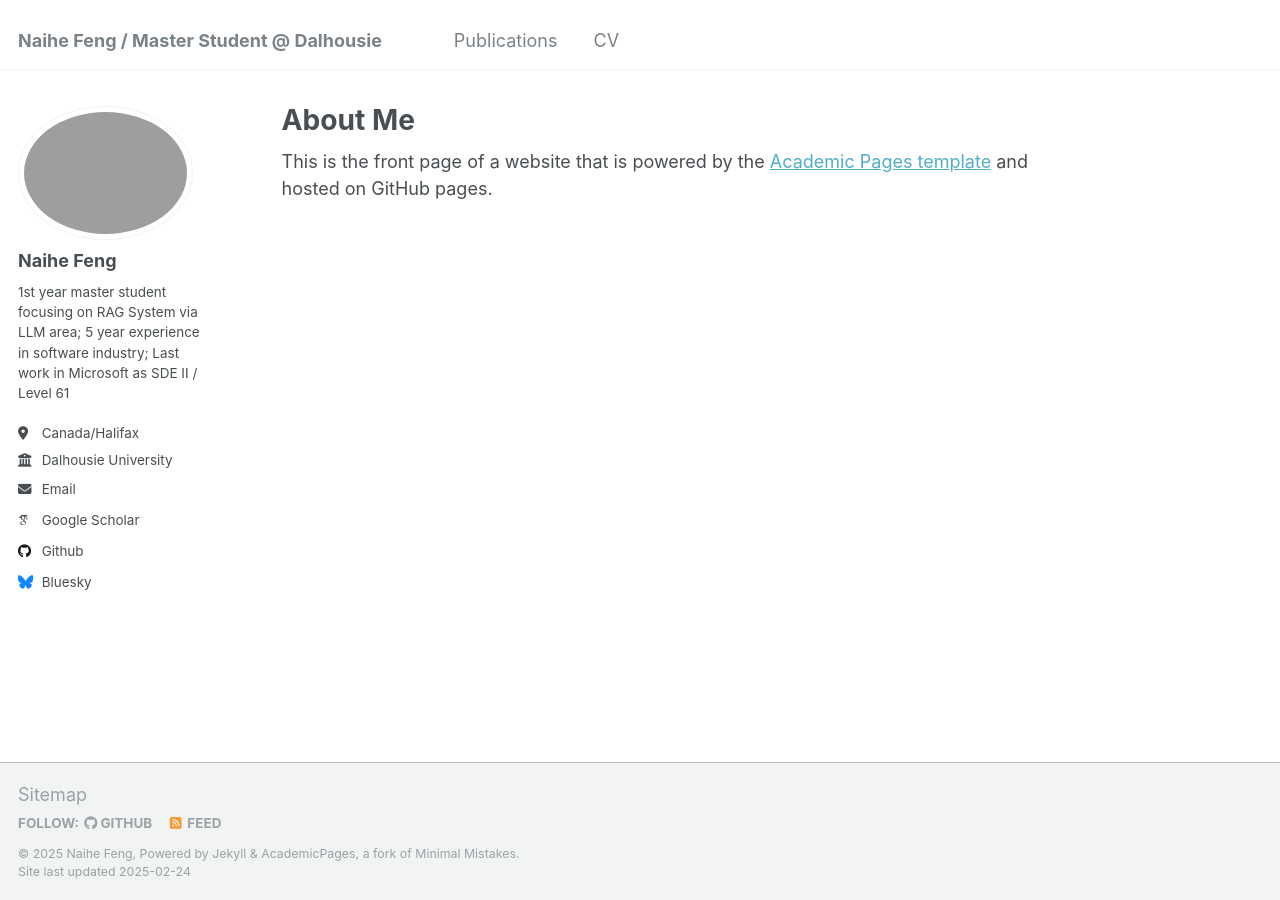
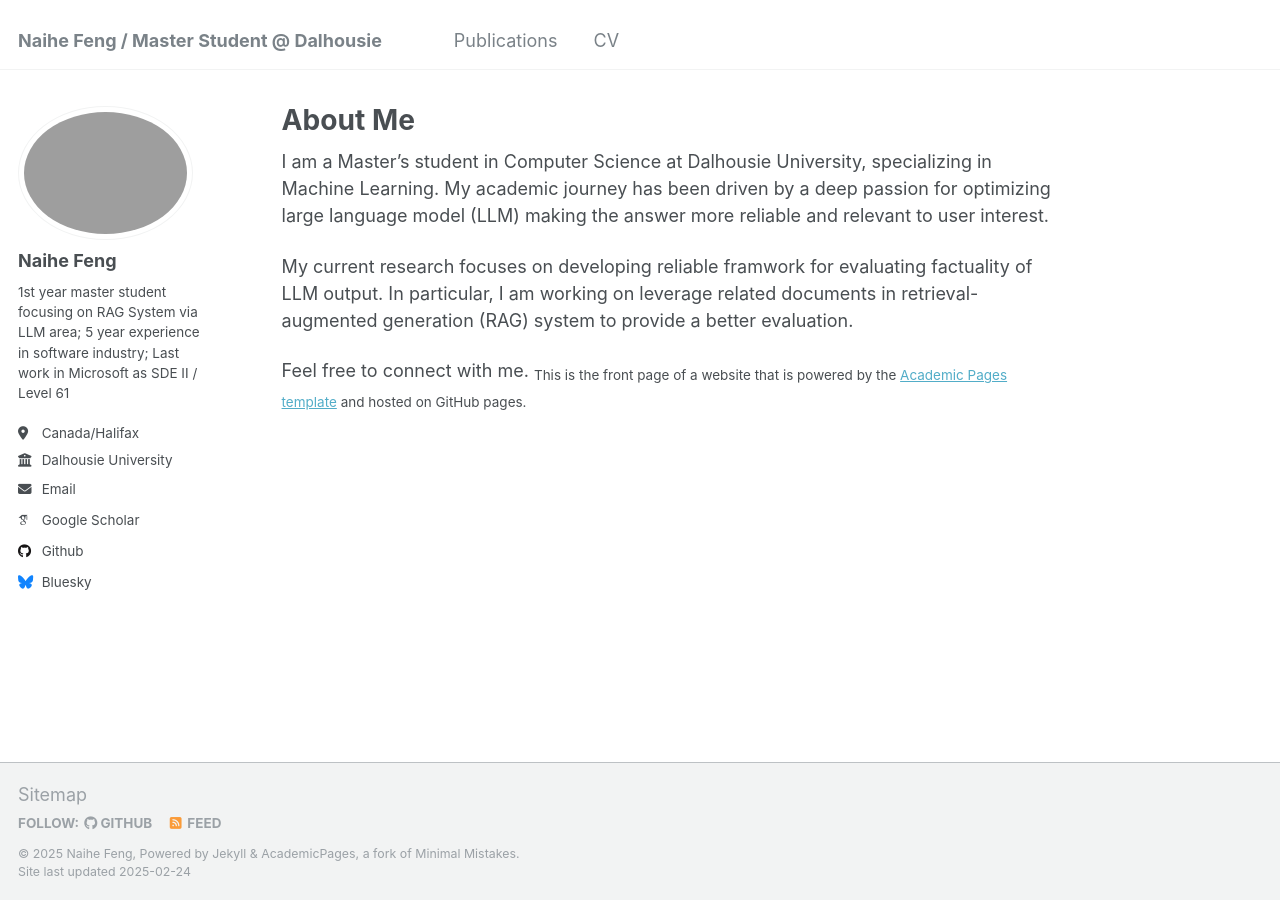
Before and after one commit to n4feng/n4feng.github.io, a Jekyll site: the page built from _pages/about.md, in a window 1280 px wide. Built offline with Jekyll 4.4.1, drawn with Linux system fonts in a browser that asks for light colours; some web fonts are replaced.

Commit message:
update about me

```diff
--- a/_pages/about.md
+++ b/_pages/about.md
@@ -7,4 +7,9 @@ redirect_from:
   - /about.html
 ---
 
-This is the front page of a website that is powered by the [Academic Pages template](https://github.com/academicpages/academicpages.github.io) and hosted on GitHub pages.
+I am a Master's student in Computer Science at Dalhousie University, specializing in Machine Learning. My academic journey has been driven by a deep passion for optimizing large language model (LLM) making the answer more reliable and relevant to user interest.
+
+My current research focuses on developing reliable framwork for evaluating factuality of LLM output. In particular, I am working on leverage related documents in retrieval-augmented generation (RAG) system to provide a better evaluation.
+
+Feel free to connect with me.
+<sub>This is the front page of a website that is powered by the [Academic Pages template](https://github.com/academicpages/academicpages.github.io) and hosted on GitHub pages. </sub>
```
